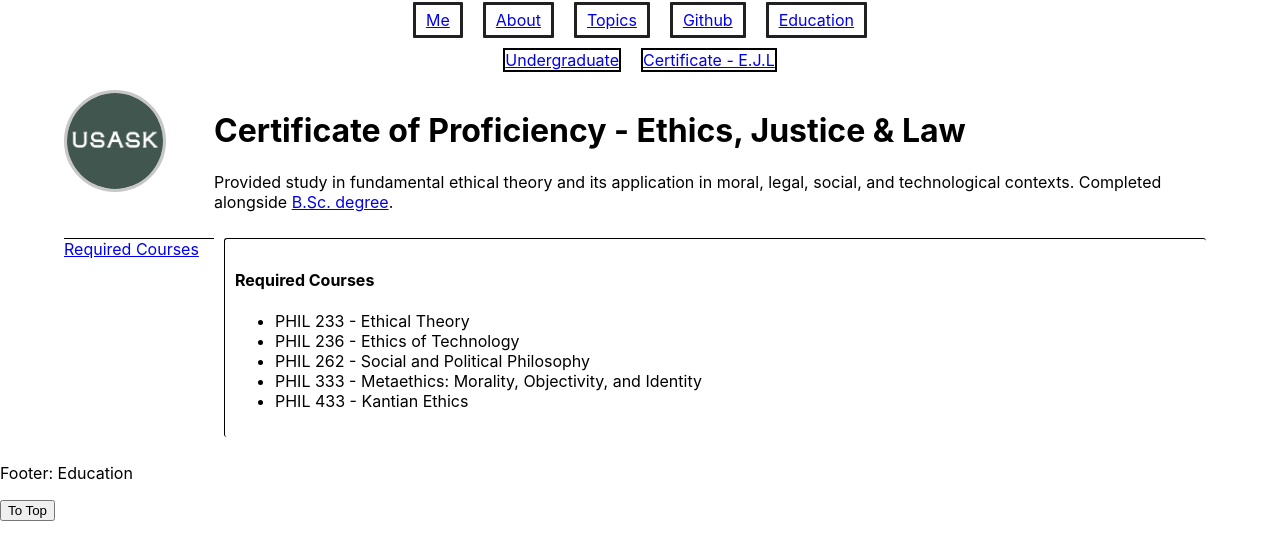
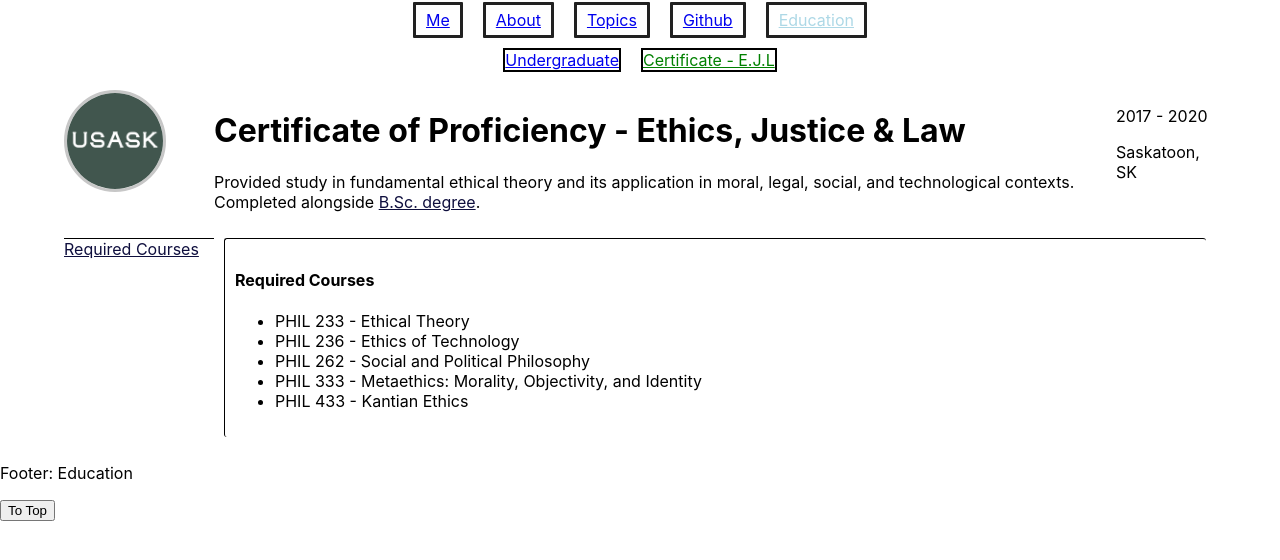
Before and after one commit to bradendubois/personal-website-v3, a React (Create React App) app: page /education/certificate in a window 1280 px wide. Shown: the top 560 px of the page. Built offline with nearby package versions, Linux system fonts and the light colour scheme.

Commit message:
Latex rendering with Katex, Education detail

```diff
--- a/package.json
+++ b/package.json
@@ -10,6 +10,7 @@
     "node-sass": "^4.14.1",
     "react": "^16.13.1",
     "react-dom": "^16.13.1",
+    "react-katex": "^2.0.2",
     "react-markdown": "^4.3.1",
     "react-redux": "^7.2.1",
     "react-router": "^5.2.0",
--- a/src/App.js
+++ b/src/App.js
@@ -6,6 +6,8 @@ import {
     Switch,
     Route,
 } from "react-router-dom";
+
+import 'katex/dist/katex.min.css';
 
 // Lazy importing for code splitting
 const Home = loadable(() => import("./routes/Home"))
--- a/src/components/Education/Certificate/index.jsx
+++ b/src/components/Education/Certificate/index.jsx
@@ -37,6 +37,11 @@ const Certificate = () => {
 
             </div>
 
+            <div className={"programDetail certificateDetail"}>
+                <p>2017 - 2020</p>
+                <p>Saskatoon, SK</p>
+            </div>
+
             {/* Courses Taken */}
             <div className={"itemSide certificateCoursesSide"}>
 
--- a/src/components/Education/Certificate/index.scss
+++ b/src/components/Education/Certificate/index.scss
@@ -1,12 +1,13 @@
 .certificate {
 
   grid-template-areas:
-    "logo header header"
+    "logo header certificateDetail"
     "certificateCoursesSide certificateCoursesContent certificateCoursesContent"
   ;
 
   a { grid-area: logo; }
   .certificateHeader { grid-area: header; }
+  .certificateDetail { grid-area: certificateDetail; }
 
   .certificateCoursesSide { grid-area: certificateCoursesSide; }
   .certificateCoursesContent { grid-area: certificateCoursesContent; }
--- a/src/components/Education/EducationSummary/index.jsx
+++ b/src/components/Education/EducationSummary/index.jsx
@@ -2,9 +2,17 @@ import React from "react";
 
 const EducationSummary = () => {
 
+    return (
+        <div>
+            <h3>Education Summary</h3>
 
-    return (
-        <h3>Education Summary</h3>
+
+            <h3>Undergraduate</h3>
+
+
+            <h4>Certificate</h4>
+        </div>
+
     )
 }
 
--- a/src/components/Education/Undergraduate/index.jsx
+++ b/src/components/Education/Undergraduate/index.jsx
@@ -35,6 +35,11 @@ const Undergraduate = () => {
                 <h2>Computer Science & Philosophy</h2>
 
                 <p>Also did a <Link to={"/education/certificate"}>Certificate</Link>.</p>
+            </div>
+
+            <div className={"programDetail undergraduateDetail"}>
+                <p>2017 - 2022</p>
+                <p>Saskatoon, SK</p>
             </div>
 
 
--- a/src/components/Education/Undergraduate/index.scss
+++ b/src/components/Education/Undergraduate/index.scss
@@ -1,13 +1,14 @@
 .undergraduate {
 
   grid-template-areas:
-    "logo header header"
+    "logo header undergraduateDetail"
     "undergraduateCoursesSide undergraduateCoursesContent undergraduateCoursesContent"
     "undergraduateAchievementsSide undergraduateAchievementsContent undergraduateAchievementsContent"
     "undergraduateGroupsSide undergraduateGroupsContent undergraduateGroupsContent";
 
   a { grid-area: logo; }
   .undergraduateHeader { grid-area: header; }
+  .undergraduateDetail { grid-area: undergraduateDetail; }
 
   .undergraduateCoursesSide { grid-area: undergraduateCoursesSide; }
   .undergraduateCoursesContent { grid-area: undergraduateCoursesContent; }
--- a/src/components/Education/index.scss
+++ b/src/components/Education/index.scss
@@ -11,6 +11,15 @@
       border: 2px solid black;
 
     }
+
+    .activeEducationProgram.undergraduate {
+      color: lightgreen;
+    }
+
+    .activeEducationProgram.certificate {
+      color: green;
+    }
+
   }
 
 }
@@ -24,21 +33,22 @@
 
   display: grid;
 
-  grid-template-columns: 150px auto auto;
+  grid-template-columns: 150px auto 100px;
 
   a {
+
+    filter: grayscale(80%);
+    transition: 0.1s ease;
+
+    &:hover {
+      filter: grayscale(0%);
+    }
+
     img {
 
       height: 96px;
       border: 3px solid #c7c7c7;
       border-radius: 50%;
-
-      filter: grayscale(80%);
-      transition: 0.1s ease;
-
-      &:hover {
-        filter: grayscale(0%);
-      }
     }
   }
 
--- a/src/components/NavBar/index.jsx
+++ b/src/components/NavBar/index.jsx
@@ -13,7 +13,7 @@ const NavBar = ({ view }) => {
             {view.map((page, i) =>
                 <NavLink
                     key={i}
-                    exact to={page.path}
+                    to={page.path}
                     activeClassName={"active"}
                     className={"link"}
                 >{page.display}</NavLink>
--- a/src/components/Projects/GithubProjects/index.jsx
+++ b/src/components/Projects/GithubProjects/index.jsx
@@ -8,6 +8,8 @@ import {
     useRouteMatch,
     Redirect
 } from "react-router-dom";
+
+import { InlineMath, BlockMath } from 'react-katex';
 
 import "./index.scss"
 
@@ -87,6 +89,17 @@ const GithubProjects = () => {
         <Router>
 
             <div className={"githubProjectContent"}>
+
+                <div>
+                    <p>This is accomplished using the Github REST API; requests are rate-limited to 60/hour. The
+                        repository summary for a user lists the <strong>primary</strong> language for each repository,
+                        where a detailed breakdown by repository requires a more specific query <i>per</i> repository.
+                        This would result in requiring a total of <InlineMath math={"x + 1"} /> queries made per page
+                        load, resulting in a limit of <InlineMath math={"\\left\\lfloor\\dfrac{x+1}{60}\\right\\rfloor"} />
+                        loads per hour. Therefore, the rate-limit is easier to hit as the number of repositories
+                        grows, until, with 59+ repositories, it can no longer be fully processed.
+                    </p>
+                </div>
 
                 <div className={"languageButtonContainer"}>
                     {/* Map each language to a proper NavLink that changes the URL */}
--- a/src/routes/Education.jsx
+++ b/src/routes/Education.jsx
@@ -44,7 +44,7 @@ const Education = () => {
                                 `${match.url}` : `${match.url}/${program.path}`
                         }
                         activeClassName={"activeEducationProgram"}
-                        className={`educationProgram`}
+                        className={`educationProgram ${program.path}`}
                     >{program.display}</NavLink>)}
 
             </div>
```
